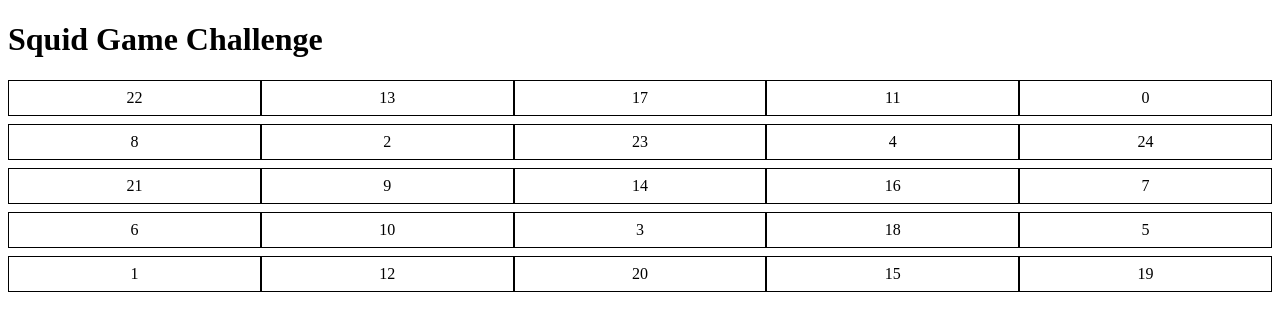
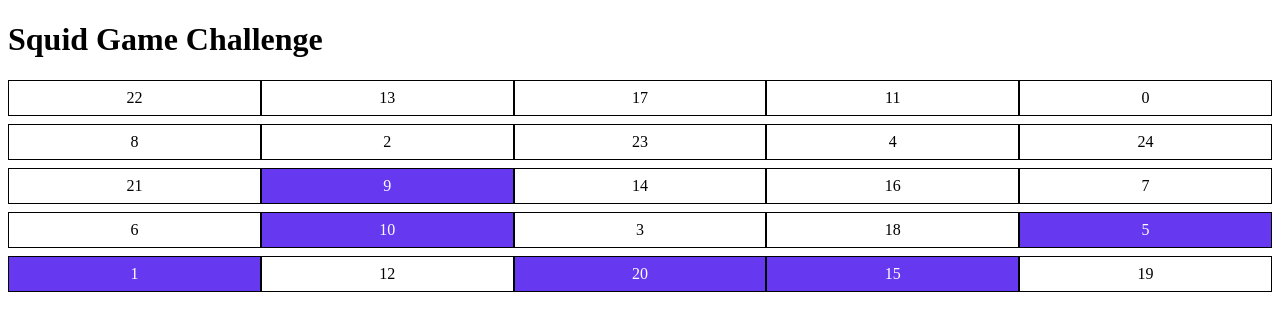
Before and after one commit to Harry-Yates/squid-game-challenge, a Next.js app: page / in a window 1280 px wide. Shown: the top 330 px of the page. Built offline with nearby package versions, Linux system fonts and the light colour scheme.

Commit message:
feat: :construction: cells are marked when numbers drawn

```diff
--- a/pages/index.tsx
+++ b/pages/index.tsx
@@ -2,6 +2,8 @@ import type { NextPage } from "next";
 import Head from "next/head";
 import BingoCard from "../src/components/BingoCard";
 import testData from "../src/data/testData.json";
+
+const mockDrawnNumbers = [1, 5, 10, 15, 20, 25, 9];
 
 const Home: NextPage = () => {
   return (
@@ -20,7 +22,10 @@ const Home: NextPage = () => {
 
       <main>
         <h1>Squid Game Challenge</h1>
-        <BingoCard numbers={testData.boards[0]} />
+        <BingoCard
+          numbers={testData.boards[0]}
+          drawnNumbers={mockDrawnNumbers}
+        />
       </main>
     </div>
   );
--- a/src/components/BingoCard/BingoCard.module.css
+++ b/src/components/BingoCard/BingoCard.module.css
@@ -13,3 +13,8 @@
   padding: 8px;
   text-align: center;
 }
+
+.bingoCard__cell--marked {
+  background-color: #6638f0;
+  color: #fff;
+}
--- a/src/components/BingoCard/index.tsx
+++ b/src/components/BingoCard/index.tsx
@@ -1,23 +1,34 @@
 import styles from "./BingoCard.module.css";
 
-interface BingoCardProps {
-  numbers: number[][];
-}
+type BingoCardProps = {
+  numbers: number[][]; // BingoCard grid
+  drawnNumbers: number[]; // Numbers that have been drawn
+};
 
-const BingoCard: React.FC<BingoCardProps> = ({ numbers }) => {
+const BingoCard: React.FC<BingoCardProps> = ({ numbers, drawnNumbers }) => {
   return (
     <div className={styles.bingoCard}>
       {numbers.map((row, rowIndex) => (
         <div
           key={rowIndex}
-          className={styles.bingoCard__row}>
-          {row.map((number, colIndex) => (
-            <div
-              key={colIndex}
-              className={styles.bingoCard__cell}>
-              {number}
-            </div>
-          ))}
+          className={styles["bingoCard__row"]}>
+          {row.map((number, colIndex) => {
+            // Check if number is drawn
+            const marked = drawnNumbers.includes(number);
+
+            // Set cell classes based on marked status
+            const cellClasses = `${styles["bingoCard__cell"]} ${
+              marked ? styles["bingoCard__cell--marked"] : ""
+            }`;
+
+            return (
+              <div
+                key={colIndex}
+                className={cellClasses}>
+                {number}
+              </div>
+            );
+          })}
         </div>
       ))}
     </div>
```
